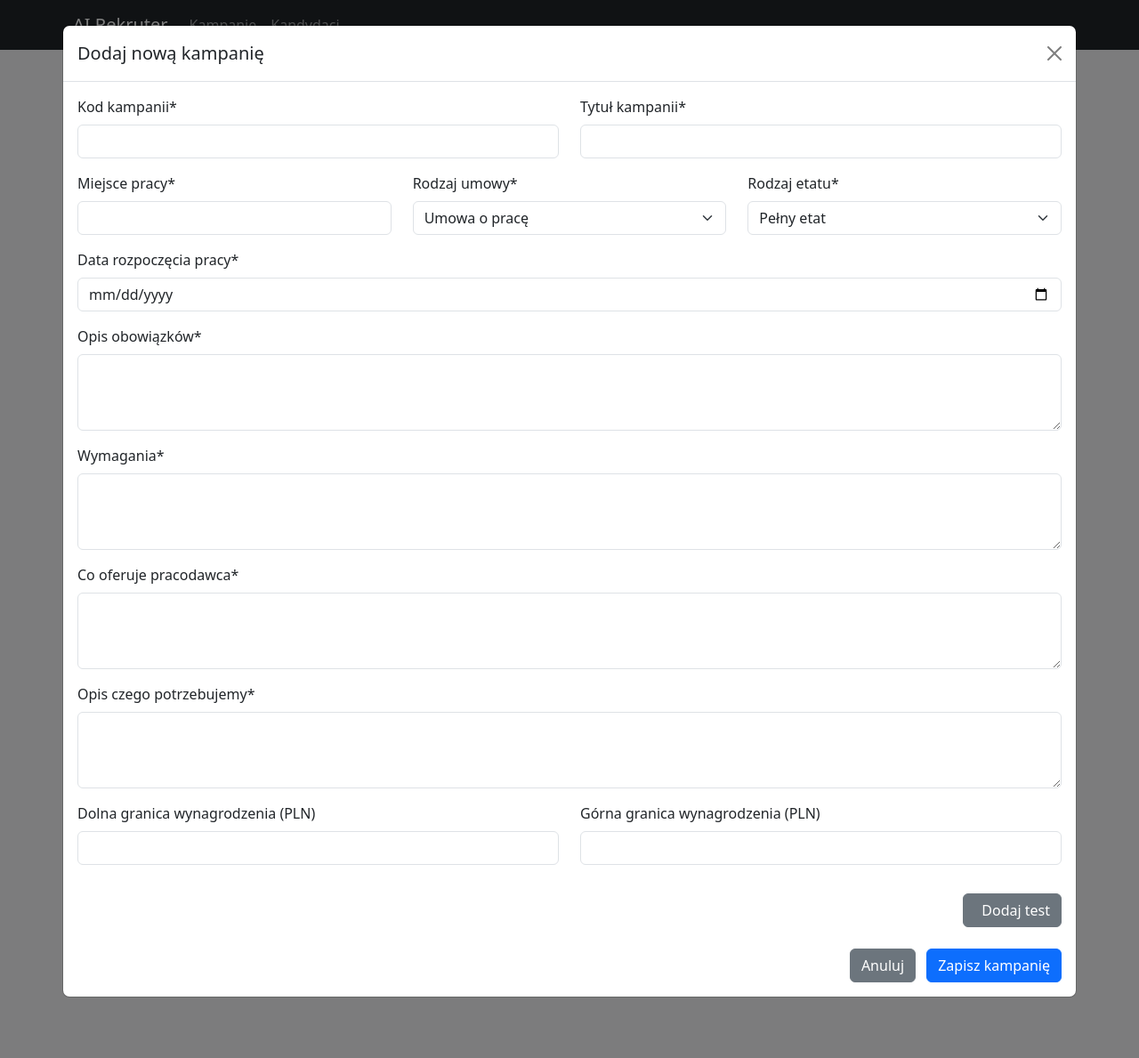
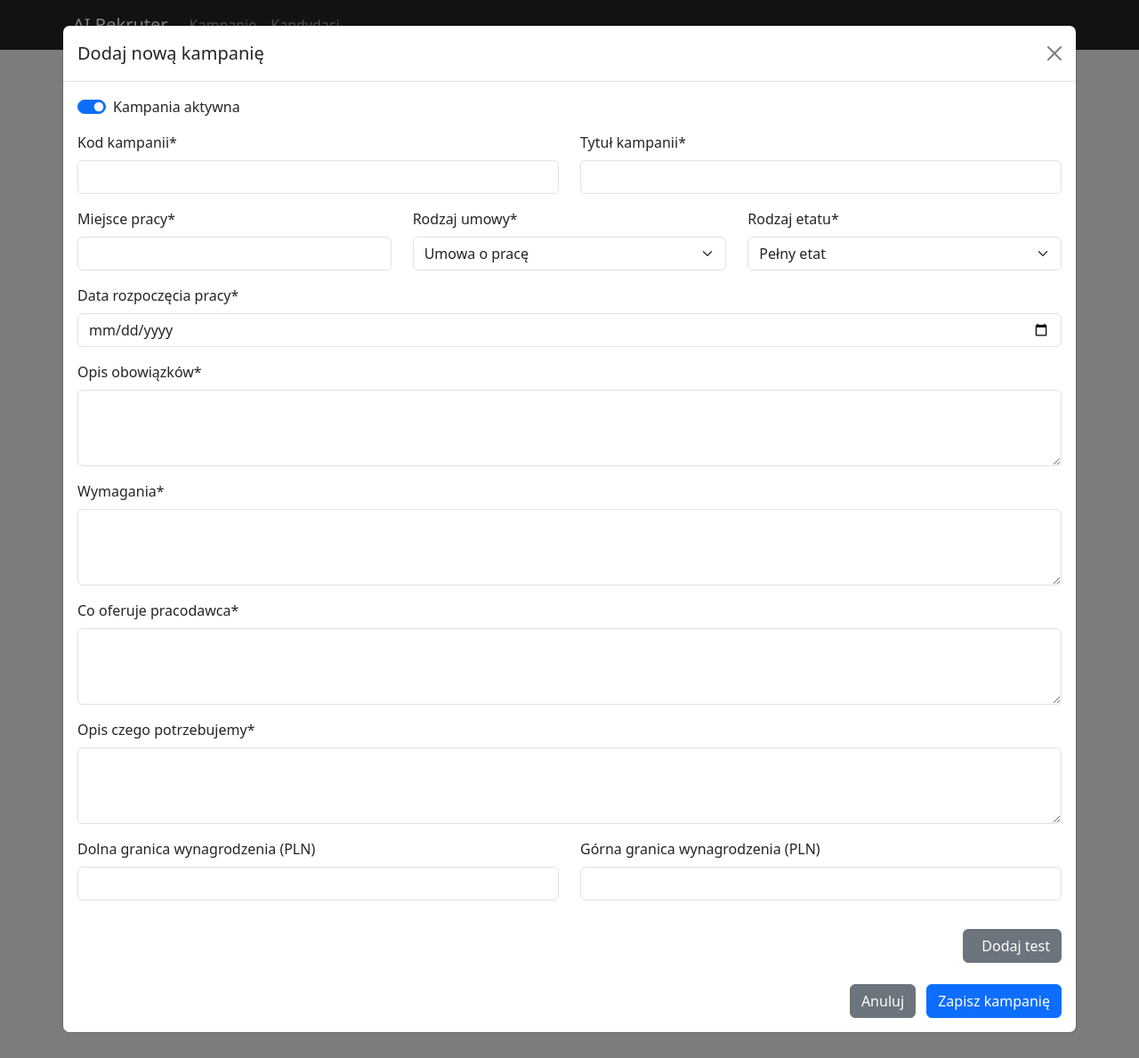
Before and after one commit to avena-robotics/AI_REKRUTER, a Flask app: template app/templates/campaigns/list.html in a window 1280 px wide, after a click on "Dodaj kampanię". Shown: the whole page at 89% size. Run offline with Flask 3, Linux system fonts and the light colour scheme; the template is opened without the code that fills it: most values are stand-ins (such as "Sample title", 1, 10 or a date in 2020); parts of the project's set-up code (start-up, migrations or seed data) failed here and were passed over; some libraries are stand-ins or nearby versions.

Commit message:
added active toogle on top

```diff
--- a/app/templates/campaigns/list.html
+++ b/app/templates/campaigns/list.html
@@ -821,6 +821,11 @@
             </div>
             <div class="modal-body">
                 <form id="addCampaignForm" method="POST" action="{{ url_for('campaign.add') }}">
+                    <div class="form-check form-switch mb-3">
+                        <input type="checkbox" class="form-check-input" id="is_active" name="is_active" checked>
+                        <label class="form-check-label" for="is_active">Kampania aktywna</label>
+                    </div>
+
                     <div class="row">
                         <div class="col-md-6 mb-3">
                             <label for="code" class="form-label">Kod kampanii*</label>
@@ -920,6 +925,11 @@
             </div>
             <div class="modal-body">
                 <form id="editCampaignForm" method="POST">
+                    <div class="form-check form-switch mb-3">
+                        <input type="checkbox" class="form-check-input" id="edit_is_active" name="is_active">
+                        <label class="form-check-label" for="edit_is_active">Kampania aktywna</label>
+                    </div>
+
                     <div class="row">
                         <div class="col-md-6 mb-3">
                             <label for="edit_code" class="form-label">Kod kampanii*</label>
@@ -989,11 +999,6 @@
                         </div>
                     </div>
 
-                    <div class="form-check mb-3">
-                        <input type="checkbox" class="form-check-input" id="edit_is_active" name="is_active">
-                        <label class="form-check-label" for="edit_is_active">Kampania aktywna</label>
-                    </div>
-
                     <!-- Tests Container -->
                     <div id="editTestsContainer"></div>
 
```
Also changed, not shown: supabase/migrations/2024111412520_database.sql.
